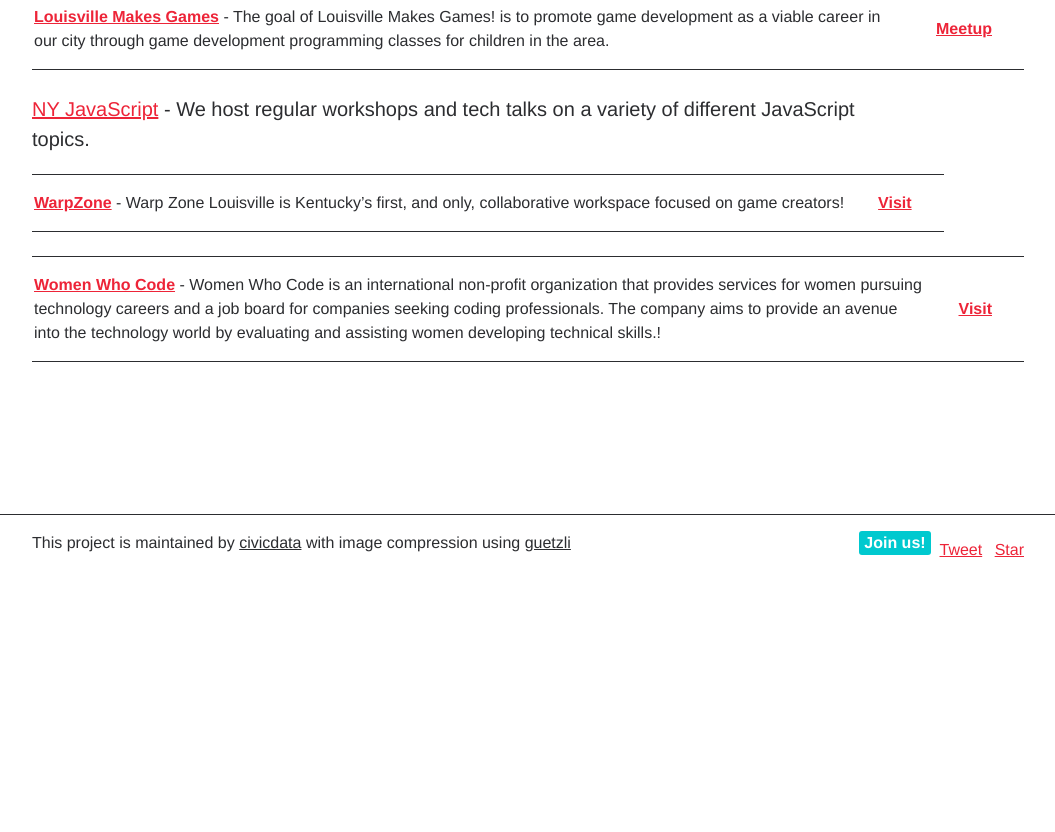
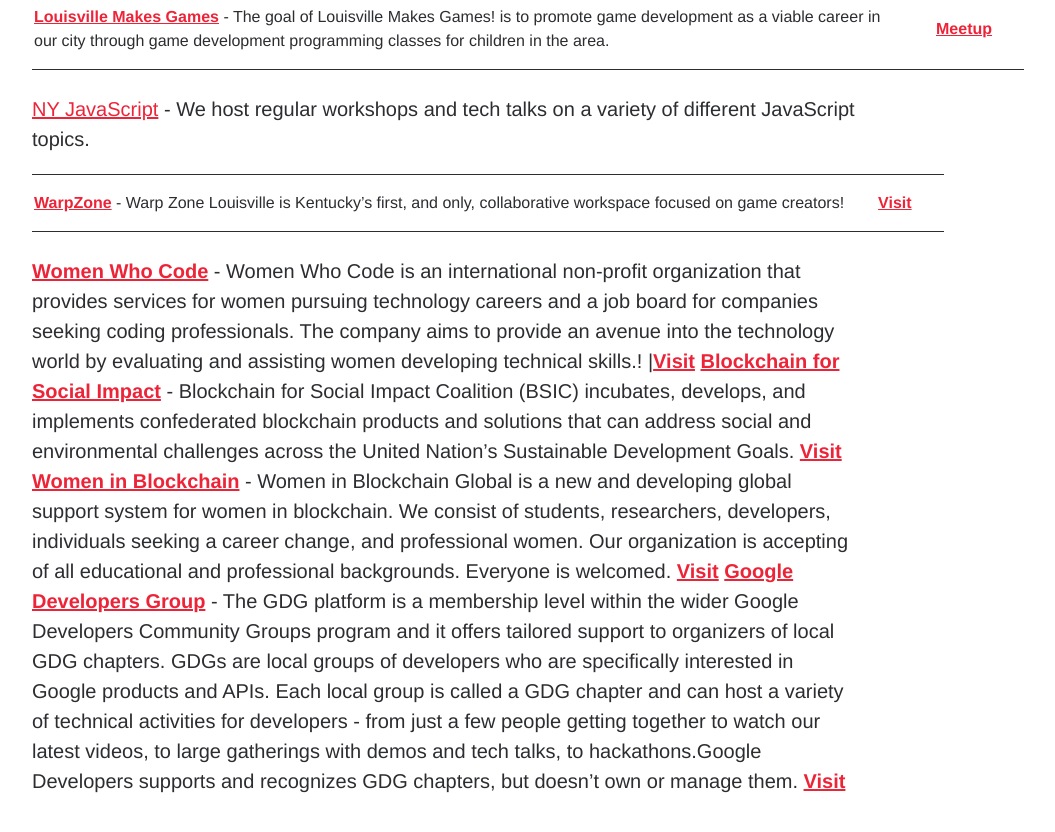
Before and after one commit to civicdata/civicdata.github.io, a Jekyll site: the page built from techquity.md, in a window 1280 px wide and 900 px high, scrolled down 1087 px. Shown: the top 832 px of the window, without its empty margins (112-1167 px from the left). Built offline with Jekyll 4.4.1, drawn with Linux system fonts in a browser that asks for light colours; comment, search, counter and statistics services are not loaded; before the commit the page ends 1665 px from its top, so only the background shows below that.

Commit message:
Update techquity.md

```diff
--- a/techquity.md
+++ b/techquity.md
@@ -26,3 +26,6 @@ comments: false
 [__WarpZone__](louisvillemakesgames.org/warpzone/) - Warp Zone Louisville is Kentucky’s first, and only, collaborative workspace focused on game creators! |[__Visit__](louisvillemakesgames.org/warpzone/)
 
 [__Women Who Code__](https://www.womenwhocode.com/) - Women Who Code is an international non-profit organization that provides services for women pursuing technology careers and a job board for companies seeking coding professionals. The company aims to provide an avenue into the technology world by evaluating and assisting women developing technical skills.! |[__Visit__](https://www.womenwhocode.com/)
+[__Blockchain for Social Impact__](https://www.blockchainforsocialimpact.com/) - Blockchain for Social Impact Coalition (BSIC) incubates, develops, and implements confederated blockchain products and solutions that can address social and environmental challenges across the United Nation’s Sustainable Development Goals. [__Visit__](https://www.blockchainforsocialimpact.com/contact/)
+[__Women in Blockchain__](https://womeninblockchainglobal.org/) - Women in Blockchain Global is a new and developing global support system for women in blockchain. We consist of students, researchers, developers, individuals seeking a career change, and professional women. Our organization is accepting of all educational and professional backgrounds. Everyone is welcomed. [__Visit__](https://womeninblockchainglobal.org/index.html)
+[__Google Developers Group__](https://developers.google.com/programs/community/gdg/) - The GDG platform is a membership level within the wider Google Developers Community Groups program and it offers tailored support to organizers of local GDG chapters. GDGs are local groups of developers who are specifically interested in Google products and APIs. Each local group is called a GDG chapter and can host a variety of technical activities for developers - from just a few people getting together to watch our latest videos, to large gatherings with demos and tech talks, to hackathons.Google Developers supports and recognizes GDG chapters, but doesn’t own or manage them. [__Visit__](https://developers.google.com/programs/community/gdg/apply/)
```
